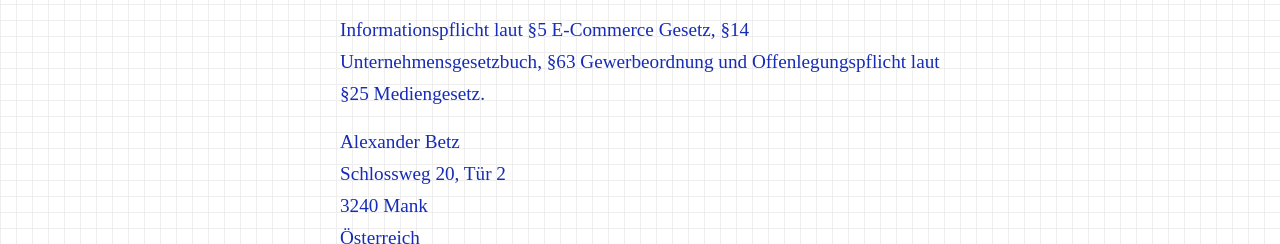
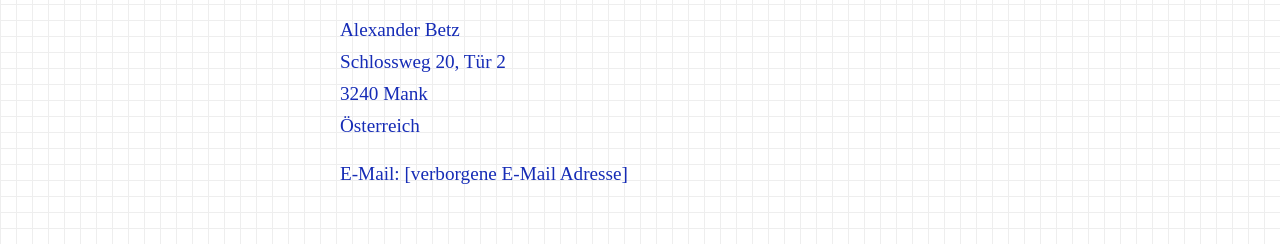
Before and after one commit to alexanderbetz/blog, an Astro site: page /imprint in a window 1280 px wide. Shown: the part 108-352 px from the top of the page. Built offline with nearby package versions, Linux system fonts and the light colour scheme; Astro itself is replaced by a stand-in of ours.

Commit message:
chore: updated imprint

```diff
--- a/src/pages/imprint.astro
+++ b/src/pages/imprint.astro
@@ -6,10 +6,6 @@ import BaseLayout from '../layouts/BaseLayout.astro'
     <a href="/"><p>Go Back</p></a>
 
     <h1>Imprint</h1>
-
-    <p>Informationspflicht laut §5 E-Commerce Gesetz, §14 Unternehmensgesetzbuch, §63 Gewerbeordnung und Offenlegungspflicht laut §25
-       Mediengesetz.
-    </p>
 
     <p>
         Alexander Betz<br>
```
